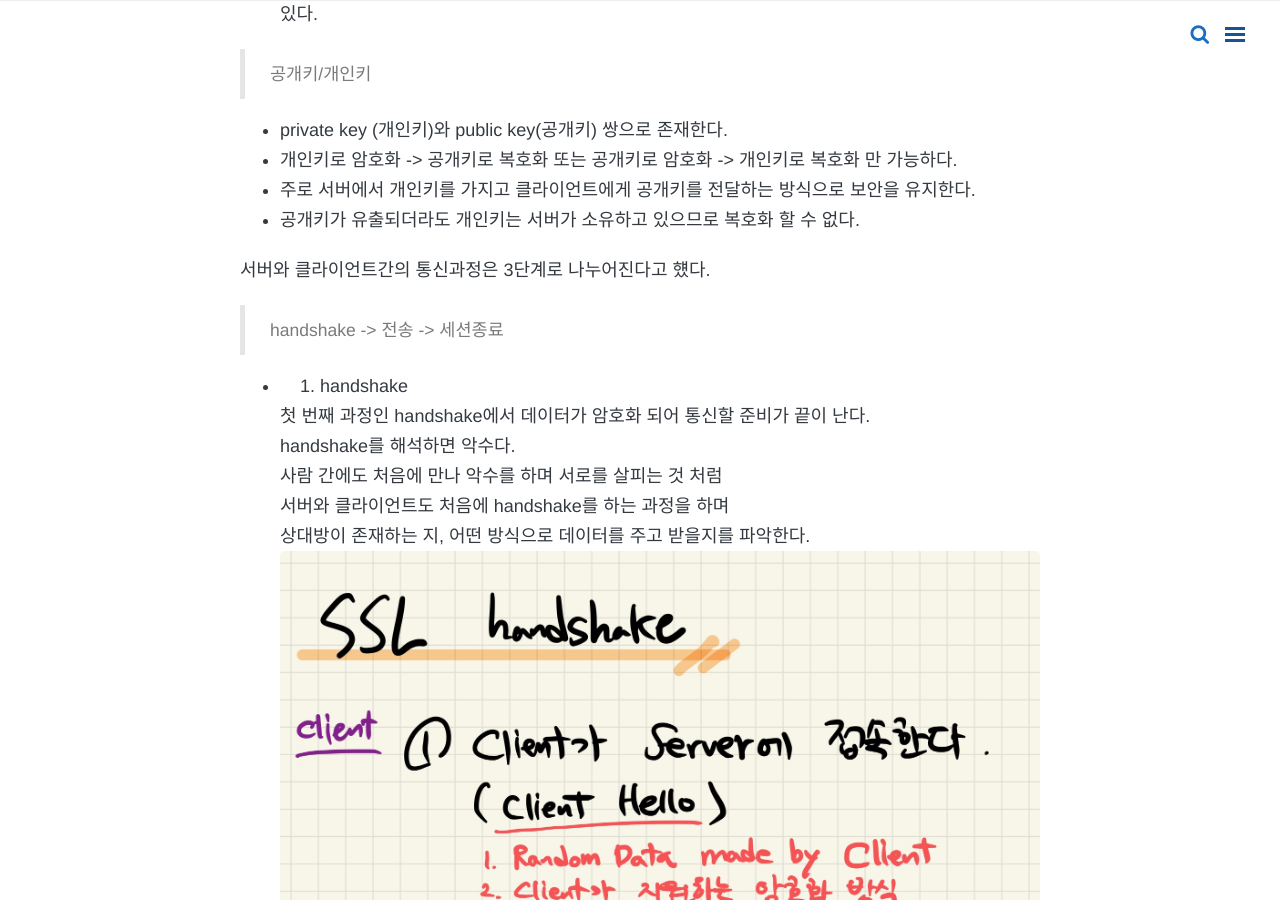
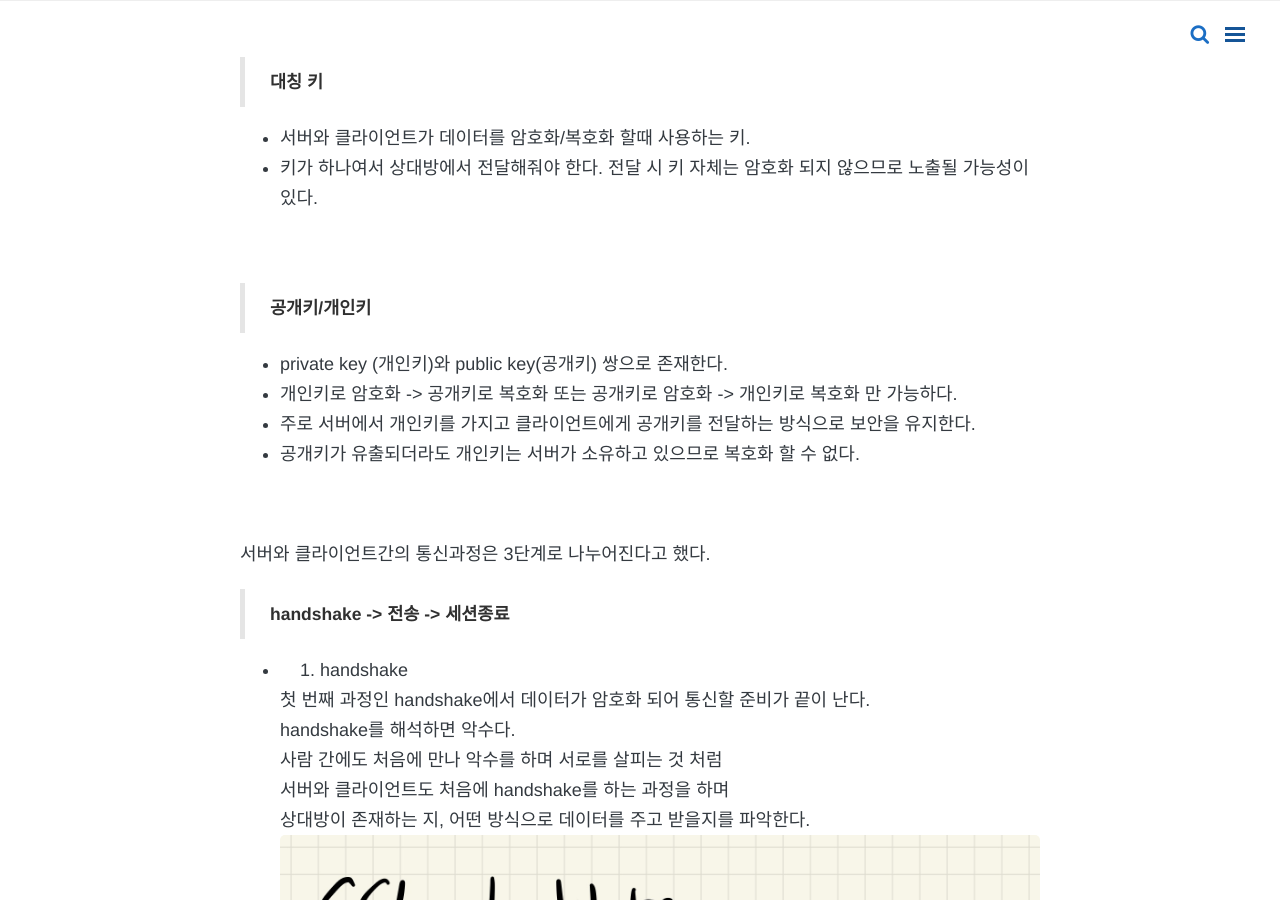
Before and after one commit to jayyhkwon/jayyhkwon.github.io, a Jekyll site: the page built from _posts/network/2019-10-02-Network-HTTPS와 SSL:TLS.md, in a window 1280 px wide and 900 px high, scrolled down 1718 px. Built offline with Jekyll 4.4.1, drawn with Linux system fonts in a browser that asks for light colours; nearby versions of some CDN libraries; comment, search, counter and statistics services are not loaded.

Commit message:
20190216 HTTPS와 SSL/TLS 수정

```diff
--- a/_posts/network/2019-10-02-Network-HTTPS와 SSL:TLS.md
+++ b/_posts/network/2019-10-02-Network-HTTPS와 SSL:TLS.md
@@ -6,9 +6,9 @@ tags: [Network]
 comments: true
 ---
 
+<br>
 
-
-> HTTPS 란?
+> **HTTPS 란?**
 
 - HyperText Transfer Protocol over Secure Socket Layer의 약자로서
   HyperText인 HTML을 전송하기 위한 통신규약인 'HTTP'의 보안이 강화된 프로토콜을 의미한다.
@@ -20,25 +20,29 @@ comments: true
 
 <img src = "/assets/post-img/network/ssllayers.gif">
 
+<br>
+
 SSL/TLS 프로토콜을 통해 어떻게 데이터가 암호화되고 전송될까?
 
 
-> 서버와 클라이언트가 통신을 할 때는 크게 3단계로 나눠진다.
+> **서버와 클라이언트가 통신을 할 때는 크게 3단계로 나눠진다.**
 
 - 1. handshake
 - 2. 전송
 - 3. 세션종료
 
 과정을 설명하기 전에 알아야할 용어 몇 가지를 소개하겠다.
+<br>
 
 
-> CA/Root Certificate
+> **CA/Root Certificate**
 
 - SSL/TLS 인증서를 발급하는 기관 (신뢰할 수 있는 제3자).
 - 브라우저들은 기본적인 CA 리스트를 내장하고 있다.
 
+<br>
 
-> SSL/TLS 인증서
+> **SSL/TLS 인증서**
 
 - SSL/TLS 프로토콜의 핵심.
 - 클라이언트와 서버간의 통신을 제3자가 보증해주는 전자화된 문서이다.
@@ -50,13 +54,16 @@ SSL/TLS 프로토콜을 통해 어떻게 데이터가 암호화되고 전송될
       신뢰할 수 있는 기관인 CA가 발급한 인증서이기 때문이다.
 
 
-> 대칭 키
+<br>
+
+> **대칭 키**
 
 - 서버와 클라이언트가 데이터를 암호화/복호화 할때 사용하는 키.
 - 키가 하나여서 상대방에서 전달해줘야 한다. 전달 시 키 자체는 암호화 되지 않으므로 노출될 가능성이 있다.
 
+<br>
 
-> 공개키/개인키
+> **공개키/개인키**
 
 - private key (개인키)와 public key(공개키) 쌍으로 존재한다.
 - 개인키로 암호화 -> 공개키로 복호화 또는
@@ -64,10 +71,11 @@ SSL/TLS 프로토콜을 통해 어떻게 데이터가 암호화되고 전송될
 - 주로 서버에서 개인키를 가지고 클라이언트에게 공개키를 전달하는 방식으로 보안을 유지한다.
 - 공개키가 유출되더라도 개인키는 서버가 소유하고 있으므로 복호화 할 수 없다.
 
-서버와 클라이언트간의 통신과정은 3단계로 나누어진다고 헀다.
+<br>
 
-> handshake -> 전송 -> 세션종료
->
+서버와 클라이언트간의 통신과정은 3단계로 나누어진다고 했다.
+
+> **handshake -> 전송 -> 세션종료**
 
 - 1. handshake
 
@@ -87,9 +95,10 @@ SSL/TLS 프로토콜을 통해 어떻게 데이터가 암호화되고 전송될
 - 3. 세션 종료
 - 데이터의 전송이 끝나면 SSL 통신이 끝났음을 서로에게 알려준다. 이 때 통신에서 사용한 대칭키인 세션키를 폐기한다.
 
+ <br>
 
+ref. <a href="https://sites.google.com/site/tlsssloverview/ssl-tls-protocol-layers">https://sites.google.com/site/tlsssloverview/ssl-tls-protocol-layers<br></a>
 
+ref. <a href="https://opentutorials.org/course/228/4894#signiture">https://opentutorials.org/course/228/4894#signiture<br></a>
 
-* ref. <a href="https://sites.google.com/site/tlsssloverview/ssl-tls-protocol-layers">https://sites.google.com/site/tlsssloverview/ssl-tls-protocol-layers<br></a>
-* ref. <a href="https://opentutorials.org/course/228/4894#signiture">https://opentutorials.org/course/228/4894#signiture<br></a>
-* ref. <a href="https://ko.wikipedia.org/wiki/HTTPS">https://ko.wikipedia.org/wiki/HTTPS</a>
+ref. <a href="https://ko.wikipedia.org/wiki/HTTPS">https://ko.wikipedia.org/wiki/HTTPS</a>
```
